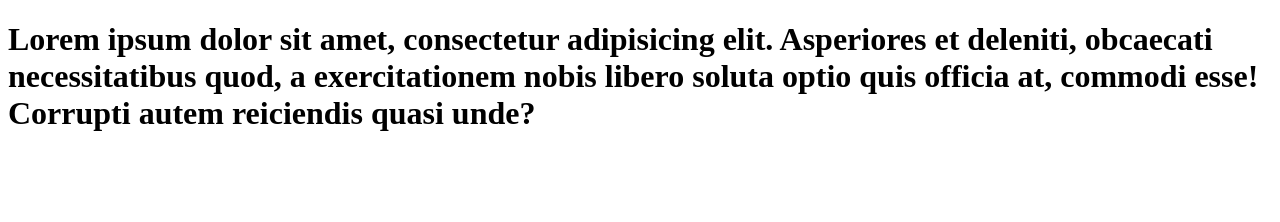
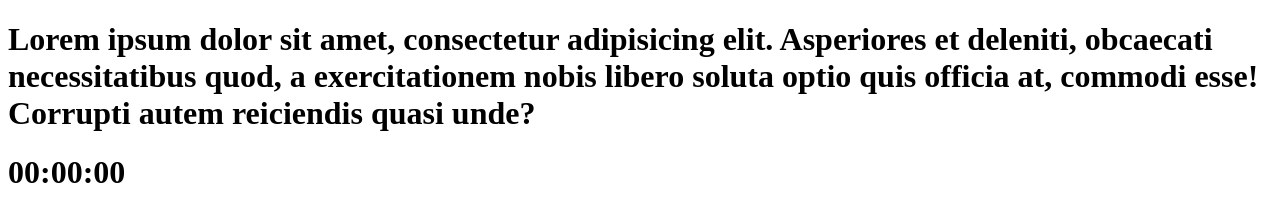
Before and after one commit to Kamruz692/firstproject, a plain HTML site: page index.html in a window 1280 px wide. Drawn offline with Linux system fonts and the light colour scheme.

Commit message:
first commit

```diff
--- a/index.html
+++ b/index.html
@@ -8,5 +8,11 @@
 </head>
 <body>
 <h1>Lorem ipsum dolor sit amet, consectetur adipisicing elit. Asperiores et deleniti, obcaecati necessitatibus quod, a exercitationem nobis libero soluta optio quis officia at, commodi esse! Corrupti autem reiciendis quasi unde?</h1>
+
+
+<div id="digital-watch">
+    <h1 id="time">00:00:00</h1>
+ </div>
+
 </body>
 </html>
```
Also changed, not shown: 1 other file.
